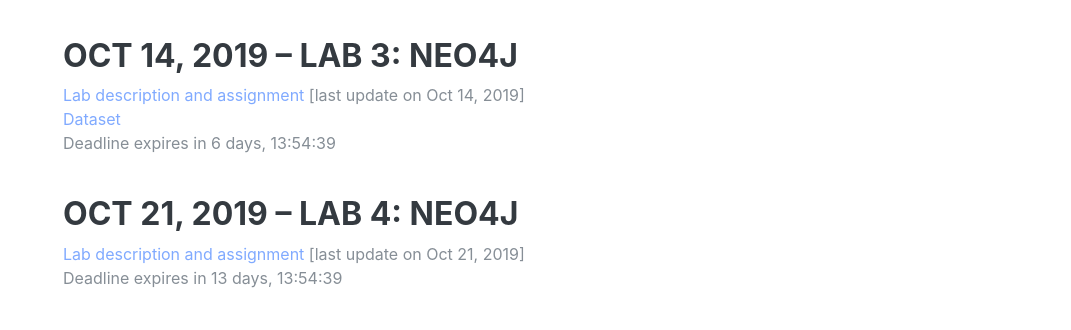
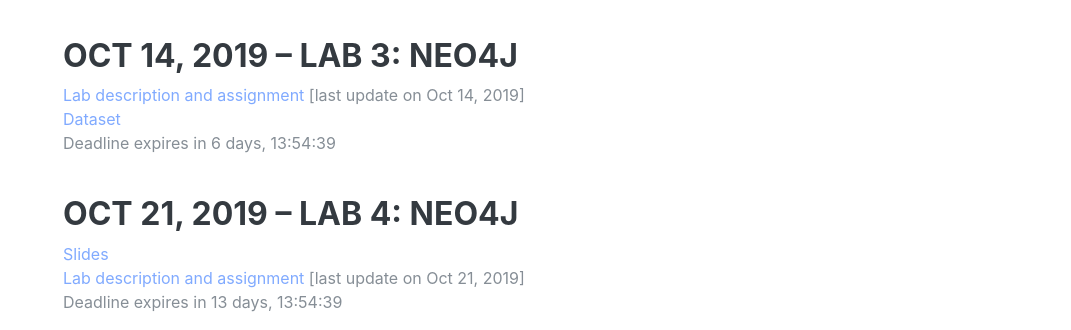
Before and after one commit to pawello3/personal_website, a website: page teaching/index.html in a window 1280 px wide. Shown: the part 745-1075 px from the top of the page, without its empty margins (209-1280 px from the left). Before the commit the page ends 1051 px from the top, so only its background shows below. Drawn offline with Linux system fonts and the light colour scheme; files that its build step writes are made by us from their sources; files whose address does not match are found by name; a web font is replaced by a local one.

Commit message:
Adding Lab 4 slides

```diff
--- a/teaching/index.html
+++ b/teaching/index.html
@@ -169,6 +169,7 @@
 
     <h3>Oct 21, 2019 &ndash; Lab 4: Neo4j</h3>
     <h5></h5>
+    <a href="2019_2020_Big_Data_Architectures/lab_4_slides.pdf">Slides</a><br>
     <a href="2019_2020_Big_Data_Architectures/lab_4.pdf">Lab description and assignment</a> [last update on Oct 21, 2019]<br>
 
     <!-- Display the countdown timer in an element -->
```
Also changed, not shown: 1 other file.
